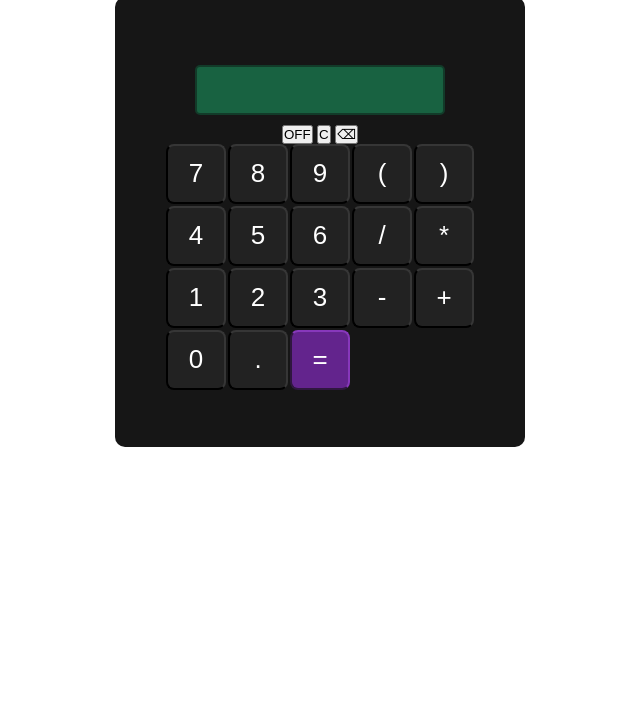
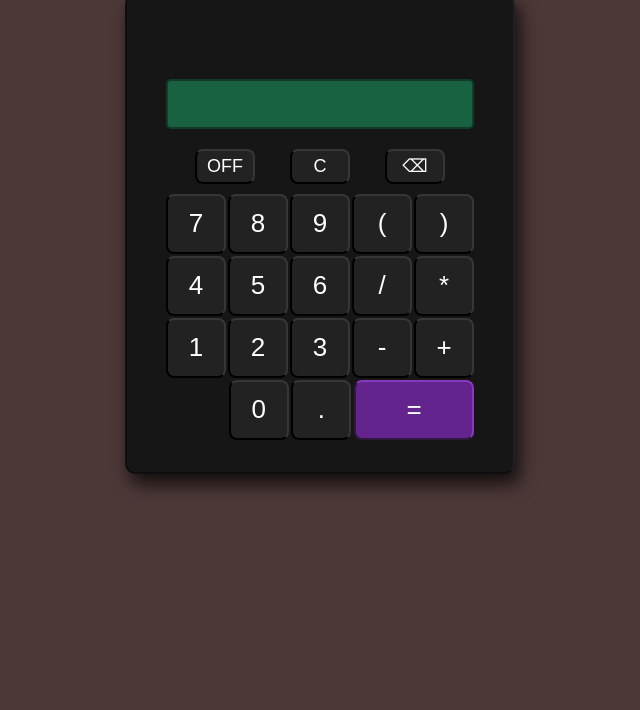
Before and after one commit to VitinDuCray/Calculadora, a plain HTML site: page index.html in a window 1280 px wide. Shown: the part 90-800 px from the top of the page, without its empty margins (320-960 px from the left). Drawn offline with Linux system fonts and the light colour scheme; a web font is replaced by a local one.

Commit message:
Add files via upload

```diff
--- a/css/style.css
+++ b/css/style.css
@@ -1,11 +1,15 @@
 :root {
+    --background: #4d3838;
+
     --texto-botao: #ffffff;
     --texto-visor: #000000;
 
-    --cinza-main: #161616;
-    --cinza-botao: #222222;
-    --cinza-luz: #363636;
-    --cinza-sombra: #000000;
+    --cor-main: #161616;
+    --cor-botao: #222222;
+    --cor-luz: #363636;
+    --cor-sombra: #000000;
+    --cor-luz2: #202020;
+    --cor-sombra2: #0e0e0e;
 
     --botao-mais: #63248d;
     --botao-luz: #8738bb;
@@ -13,6 +17,27 @@
 
     --visor-main: #186241;
     --visor-sombra: #123b29;
+}
+
+.light-theme {
+    --background: #37b5f0;
+
+    --texto-botao: #000000;
+    --texto-visor: #000000;
+
+    --cor-main: #fff6c0;
+    --cor-botao: #fffbca;
+    --cor-luz: #fffaea;
+    --cor-sombra: #b6a576;
+    --cor-luz2: #fff7ca;
+    --cor-sombra2: #c9bb70;
+
+    --botao-mais: #30d1b4;
+    --botao-luz: #55f1d5;
+    --botao-sombra: #12977f;
+
+    --visor-main: #3fa391;
+    --visor-sombra: #276459;
 }
 
 * {
@@ -26,6 +51,7 @@ body {
     justify-content: center;
     align-items: center;
     font-family: "Handjet", sans-serif;
+    background-color: var(--background);
 }
 
 .calculadora {
@@ -33,27 +59,39 @@ body {
     flex-direction: column;
     align-items: center;
     justify-content: center;
-    width: 410px;
-    height: 450px;
+
+    width: 390px;
+    height: 480px;
+
+    border-top: 2px solid var(--cor-luz2);
+    border-right: 2px solid var(--cor-luz2);
+    border-left: 2px solid var(--cor-sombra2);
+    border-bottom: 2px solid var(--cor-sombra2);
     border-radius: 10px;
-    background-color: var(--cinza-main);
+
+    background-color: var(--cor-main);
+    box-shadow: 5px 10px 18px rgba(0, 0, 0, 0.75);
 }
 
 .visor {
     display: flex;
-    width: 250px;
-    height: 50px;
-    color: var(--texto-visor);
-    background-color: var(--visor-main);
-    border: 2px solid var(--visor-sombra);
-    font-family: "Handjet", sans-serif;
-    font-size: 26px;
-    border-radius: 5px;
-    text-align: center;
     justify-content: start;
     align-items: center;
     padding: 10px;
     margin: 10px;
+    margin-top: 50px;
+
+    width: 308px;
+    height: 50px;
+
+    background-color: var(--visor-main);
+    border: 2px solid var(--visor-sombra);
+    border-radius: 5px;
+
+    color: var(--texto-visor);
+    font-family: "Handjet", sans-serif;
+    font-size: 26px;
+    text-align: center;
 }
 
 .coluna {
@@ -64,22 +102,36 @@ body {
     justify-content: center;
 }
 
-.coluna button {
+.coluna button,
+.coluna2 button {
     width: 60px;
     height: 60px;
+
     color: var(--texto-botao);
-    background-color: var(--cinza-botao);
-    border-top: 2px solid var(--cinza-luz);
-    border-right: 2px solid var(--cinza-luz);
-    border-left: 2px solid var(--cinza-sombra);
-    border-bottom: 2px solid var(--cinza-sombra);
-    border-radius: 8px;
     font-family: "Handjet", sans-serif;
     font-size: 26px;
+
+    background-color: var(--cor-botao);
+    border-top: 2px solid var(--cor-luz);
+    border-right: 2px solid var(--cor-luz);
+    border-left: 2px solid var(--cor-sombra);
+    border-bottom: 2px solid var(--cor-sombra);
+    border-radius: 8px;
+
     cursor: pointer;
 }
 
-.coluna button.resultado {
+.coluna2 {
+    width: 308px;
+    display: grid;
+    margin-top: 2px;
+    gap: 2px;
+    grid-template-columns: repeat(4, 1fr);
+    justify-content: center;
+}
+
+.coluna2 button.resultado {
+    width: 120px;
     color: var(--texto-botao);
     background-color: var(--botao-mais);
     border-top: 2px solid var(--botao-luz);
@@ -87,3 +139,32 @@ body {
     border-left: 2px solid var(--botao-sombra);
     border-bottom: 2px solid var(--botao-sombra);
 }
+
+.nulo {
+    filter: opacity(0%);
+}
+
+.extraButtons {
+    display: flex;
+    width: 250px;
+    margin: 10px;
+    justify-content: space-between;
+}
+
+.extraButtons button {
+    width: 60px;
+    height: 35px;
+
+    color: var(--texto-botao);
+    font-family: "Handjet", sans-serif;
+    font-size: 18px;
+
+    background-color: var(--cor-botao);
+    border-top: 2px solid var(--cor-luz);
+    border-right: 2px solid var(--cor-luz);
+    border-left: 2px solid var(--cor-sombra);
+    border-bottom: 2px solid var(--cor-sombra);
+    border-radius: 8px;
+
+    cursor: pointer;
+}
--- a/index.html
+++ b/index.html
@@ -13,11 +13,12 @@
 
 <body>
     <main>
-        <h1>Revisão JavaScript</h1>
+        <h1>Calculadora</h1>
 
         <section>
-            <h2>Calculadora</h2>
-            <h3>Envolve 4 exercícios</h3>
+            <h2>Aprendendo JavaScript</h2>
+
+            <button onclick="toggleTheme()">Trocar Tema</button>
 
             <div class="calculadora">
                 <div id="visor" class="visor">
@@ -47,7 +48,9 @@
                     <button onclick="AdicionarNumero('3')">3</button>
                     <button onclick="AdicionarNumero('-')">-</button>
                     <button onclick="AdicionarNumero('+')">+</button>
-
+                </div>
+                <div class="coluna2">
+                    <div class="nulo">O vito é muito lindo</div>
                     <button onclick="AdicionarNumero('0')">0</button>
                     <button onclick="AdicionarNumero('.')">.</button>
                     <button class="resultado" onclick="CalcularResultado()">=</button>
--- a/js/script.js
+++ b/js/script.js
@@ -7,18 +7,17 @@ function ToggleLigado() {
     const visor = document.getElementById("visor");
     const botaoLigar = document.getElementById("botao-ligar");
 
-    // Seleciona todos os botões, exceto o de ligar/desligar
     const botoes = document.querySelectorAll("button:not(#botao-ligar)");
 
     if (ligado) {
         visor.innerText = "";
         botoes.forEach(btn => btn.disabled = false);
-        botaoLigar.innerText = "OFF"; // botão agora desliga
+        botaoLigar.innerText = "OFF";
     } else {
         visor.innerText = "";
         botoes.forEach(btn => btn.disabled = true);
-        botaoLigar.disabled = false; // mantém botão de ligar funcionando
-        botaoLigar.innerText = "ON"; // botão agora liga
+        botaoLigar.disabled = false;
+        botaoLigar.innerText = "ON";
     }
 
     resultadoMostrado = false;
@@ -64,3 +63,18 @@ function ApagarUltimo() {
         visor.innerText = visor.innerText.slice(0, -1);
     }
 }
+
+function toggleTheme() {
+  const html = document.documentElement;
+  html.classList.toggle('light-theme');
+
+  const isLight = html.classList.contains('light-theme');
+  localStorage.setItem('theme', isLight ? 'light' : 'dark');
+}
+
+window.addEventListener('DOMContentLoaded', () => {
+  const savedTheme = localStorage.getItem('theme');
+  if (savedTheme === 'light') {
+    document.documentElement.classList.add('light-theme');
+  }
+});
```
